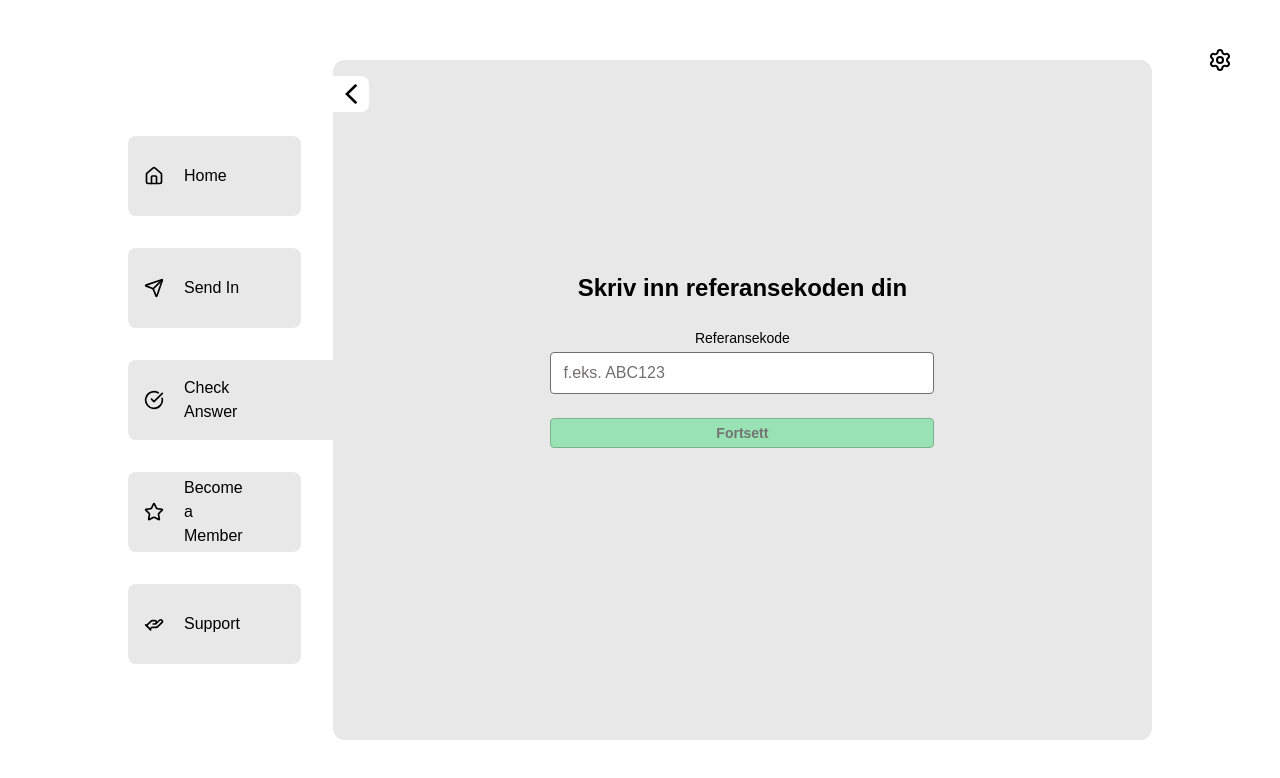
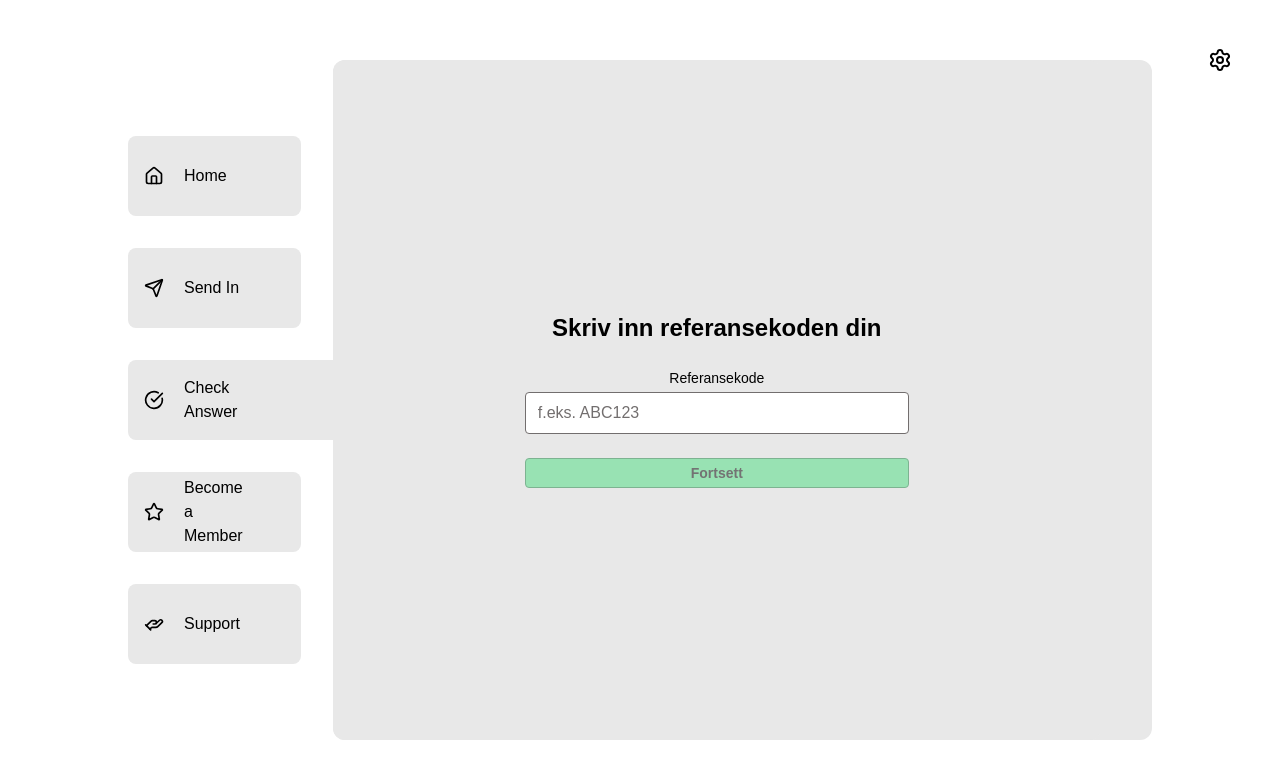
Before and after one commit to jensmjahle/mushroom-identification-frontend, a Vue app: page /login in a window 1280 px wide. Shown: the top 778 px of the page. Built offline with nearby package versions, Linux system fonts and the light colour scheme; no server answers.

Commit message:
Fix not centered div

```diff
--- a/src/views/user/UserLoginView.vue
+++ b/src/views/user/UserLoginView.vue
@@ -1,6 +1,5 @@
 <template>
-  <div class="main-user-view">
-    <div class="user-display-card flex flex-col items-center justify-center px-6 py-10 text-center overflow-y-auto w-full max-w-3xl gap-6">
+    <div class="user-display-card flex flex-col items-center justify-center px-6 py-10 text-center overflow-y-auto w-full h-full max-w-3xl gap-6">
       <div class="w-full max-w-sm space-y-6">
         <h1 class="text-xl sm:text-2xl font-bold text-text1">
           {{ t('loginUser.heading') }}
@@ -28,7 +27,6 @@
         </BaseButton>
       </div>
     </div>
-  </div>
 </template>
 
 <script setup>
```
